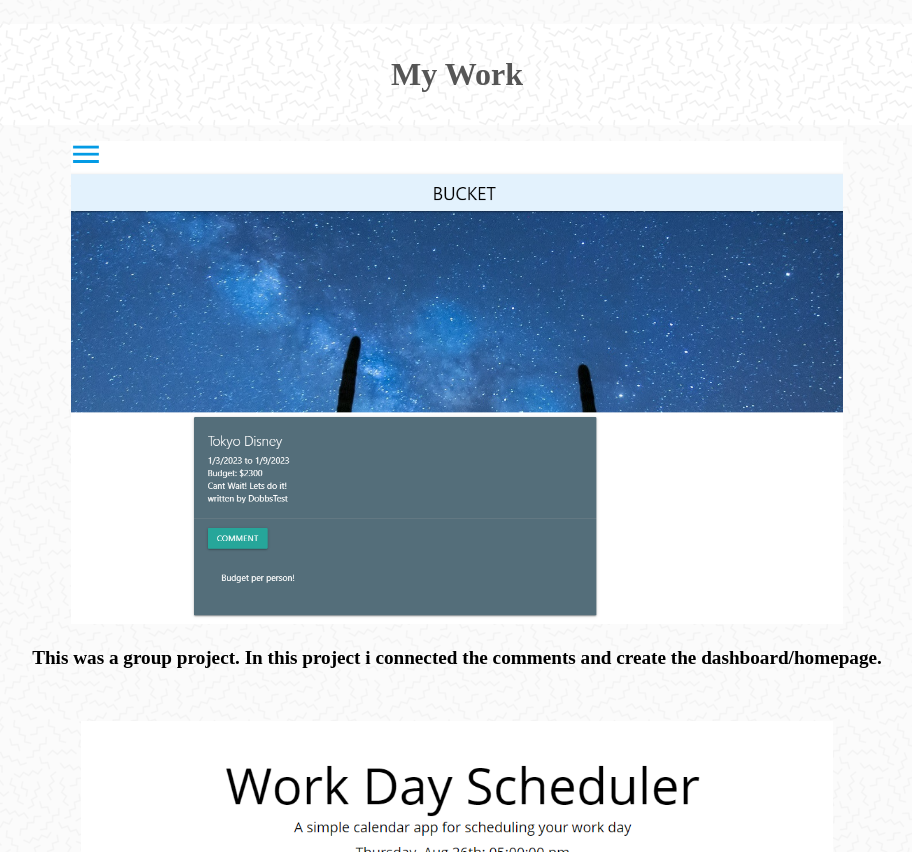
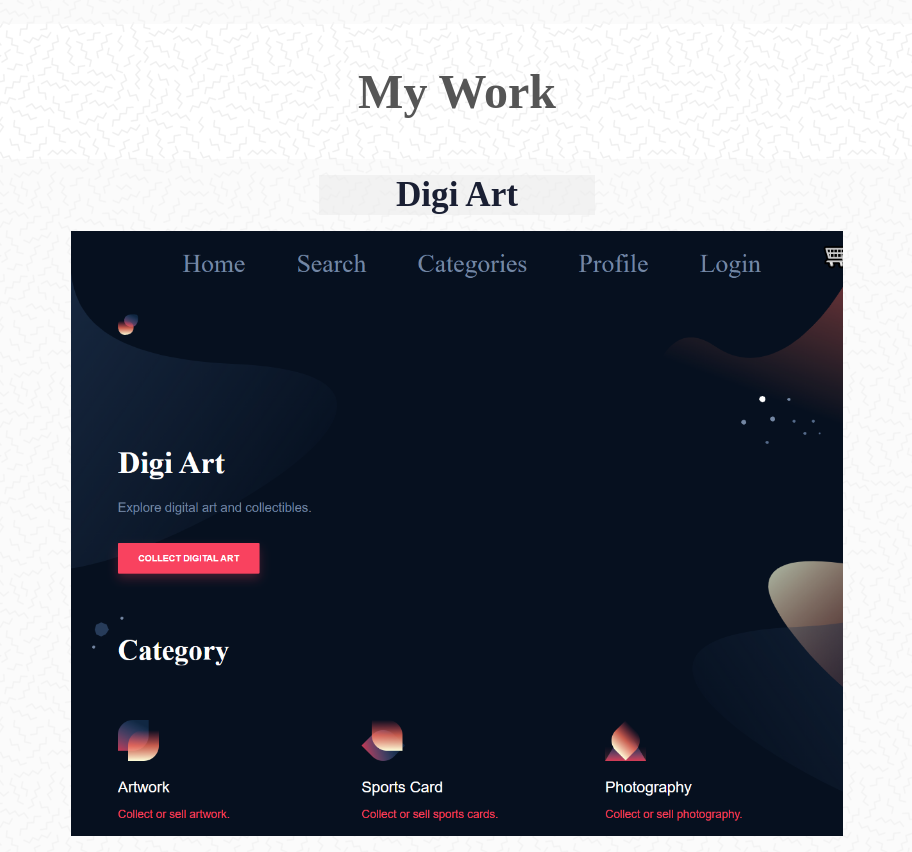
Before and after one commit to Dobbs96/My-React-Portfolio, a React (Create React App) app: page / in a window 1280 px wide. Shown: the part 748-1600 px from the top of the page, without its empty margins (183-1095 px from the left). Built offline with nearby package versions, Linux system fonts and the light colour scheme.

Commit message:
updated resume data

```diff
--- a/src/App.js
+++ b/src/App.js
@@ -7,30 +7,38 @@ import FooterNav from "./components/FooterNav";
 import bucket from "./images/bucket.png";
 import workDayScheduler from "./images/workDaySceduler.png";
 import bestOfMe from "./images/bestOfMe.png";
+import digiArt from "./images/digiArt.png";
 
 //
 
 const mrProjects = [
   {
+    name: "Digi Art",
+    link: "https://digital-art-ahjb.herokuapp.com/",
+    screenShot: digiArt,
+    about:
+      "Group project to create a website to sell art. We used React, JavaScript, express, apollo, graphQL, stripe, and jwt-decode.",
+  },
+  {
     name: "Bucket",
     link: "https://aspirational-bucket.herokuapp.com/",
     screenShot: bucket,
     about:
-      "This was a group project. In this project i connected the comments and create the dashboard/homepage.",
+      "Group project to create a bucket list website for people to communicate. We used JavaScript, materializes, MySQL, express, handlebars, and bcrypt.",
   },
   {
     name: "Work Day Scheduler",
     link: "https://dobbs96.github.io/HW-4-Work-Day-Scheduler/",
     screenShot: workDayScheduler,
     about:
-      "This is my work day scheduler. It will show colors depending on time. You will be able to save and edit each time as you please.",
+      "This is my work day scheduler. It will show colors depending on time. You will be able to save and edit each time as you please. Used JavaScript, Moment, and bootstrap.",
   },
   {
     name: "Best of Me",
     link: "https://dobbs96.github.io/The-Best-of-Me-Project/",
     screenShot: bestOfMe,
     about:
-      "This is the best of me. A project i worked on. I linked the apis to work with the webpage. While others worked on the front-end.",
+      "This is the best of me. The first group Project. I linked the apis to work with the webpage and the debugger. While others worked on the front-end. We used bulma, jquery, HTML5, CSS3. ",
   },
 ];
 function App() {
--- a/src/components/Projects.js
+++ b/src/components/Projects.js
@@ -3,7 +3,7 @@ import React from "react";
 const styles = {
   heading: {
     fontWeight: "bold",
-    fontSize: "2rem",
+    fontSize: "3rem",
     textAlign: "center",
     color: "#555",
   },
@@ -27,6 +27,15 @@ const styles = {
   text: {
     fontWeight: "bold",
     fontSize: "1.2rem",
+    background: "rgba(235, 235, 235, 0.55)",
+  },
+  h2: {
+    color: "rgb(26,31,51)",
+    fontSize: "2.2rem",
+    background: "rgba(235, 235, 235, 0.55)",
+    width: "25%",
+    margin: "auto",
+    marginBottom: "1rem",
   },
 };
 
@@ -39,6 +48,7 @@ export default function Projects({ mrProjects }) {
       <div style={styles.container}>
         {mrProjects.map((project, idx) => (
           <div key={idx} style={styles.project}>
+            <h2 style={styles.h2}>{project.name}</h2>
             <a href={project.link} target="_blank" rel="noreferrer">
               <img style={styles.img} src={project.screenShot} alt="project" />
             </a>
```
Also changed, not shown: src/images/digiArt.png (added), 1 other file (tests, documents, lock files or other folders).
